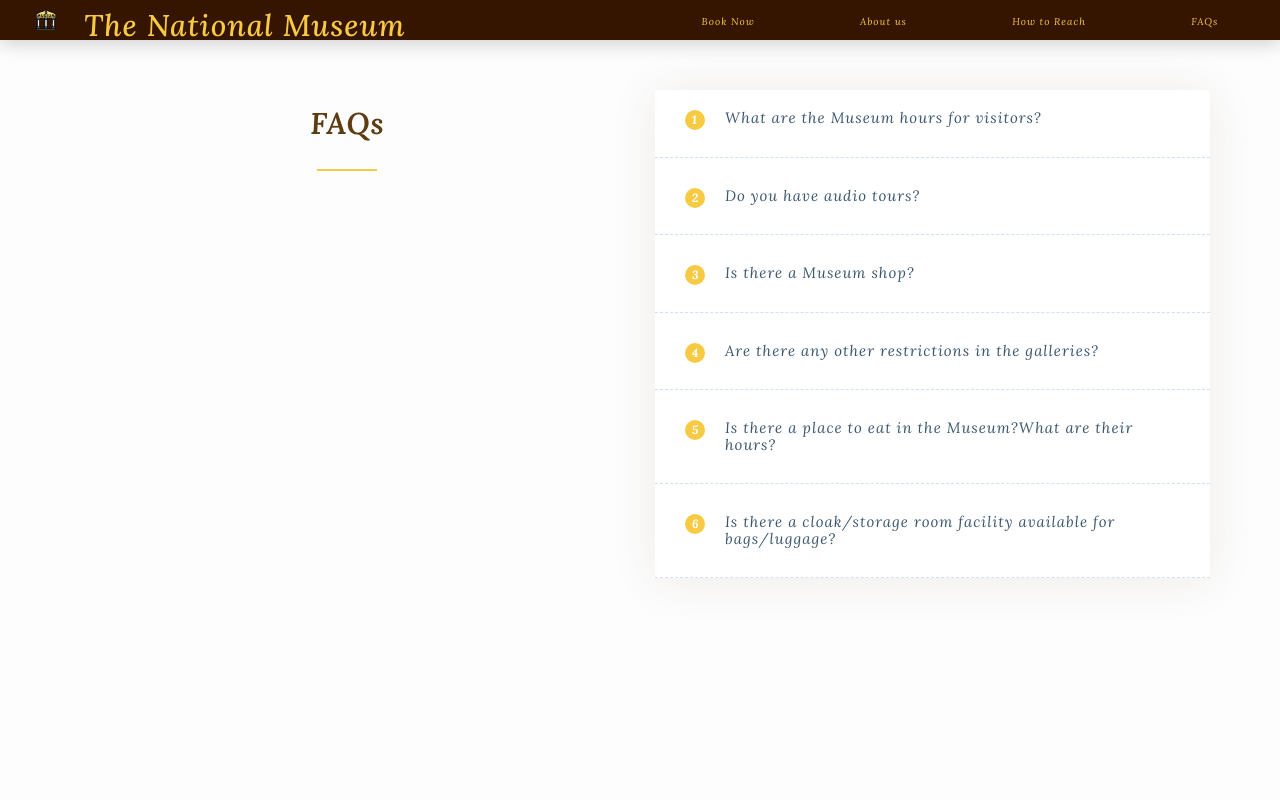
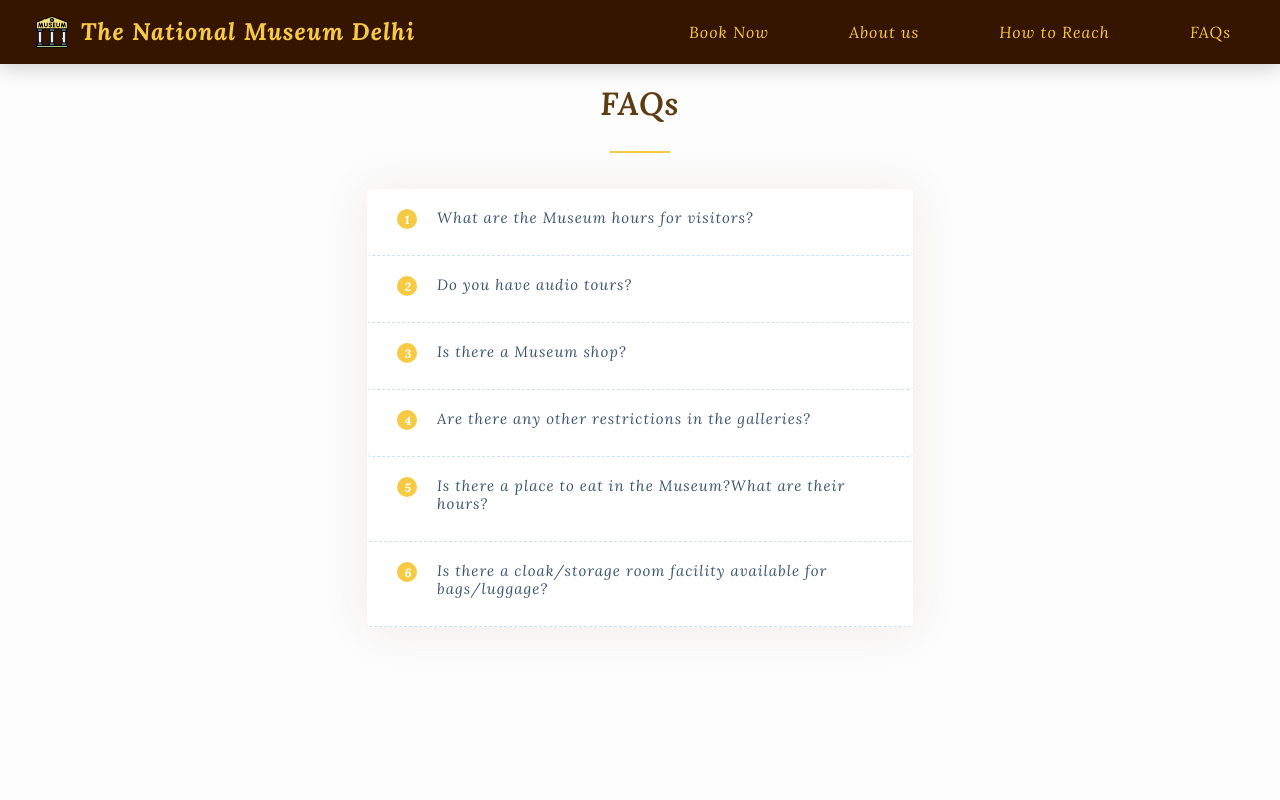
Before and after one commit to BuddyLongLegs/SwiftPass, a website built with Parcel: page SP-Frontend/user/faq.html in a window 1280 px wide. Shown: the top 800 px of the page. Built offline with nearby package versions, Linux system fonts and the light colour scheme.

Commit message:
All FrontEnd Bugs resolved ig

```diff
--- a/SP-Frontend/user/faq.css
+++ b/SP-Frontend/user/faq.css
@@ -28,7 +28,7 @@
 
 .faq {
   background: #FFFFFF;
-  /* box-shadow: 0 2px 48px 0 rgba(0, 0, 0, 0.06); */
+
   box-shadow: 0 2px 48px 0 rgb(92, 60, 16, 0.09);
   border-radius: 4px;
 }
--- a/SP-Frontend/user/faq.html
+++ b/SP-Frontend/user/faq.html
@@ -6,10 +6,9 @@
     <meta http-equiv="X-UA-Compatible" content="IE=edge">
     <meta name="viewport" content="width=device-width, initial-scale=1.0">
     <title>FAQs</title>
-    <link rel="stylesheet" href="faq.css" />
-    <link rel="stylesheet" href="https://maxcdn.bootstrapcdn.com/bootstrap/3.4.1/css/bootstrap.min.css">
-  <script src="https://ajax.googleapis.com/ajax/libs/jquery/3.6.0/jquery.min.js"></script>
-  <script src="https://maxcdn.bootstrapcdn.com/bootstrap/3.4.1/js/bootstrap.min.js"></script>
+    <link href="https://cdn.jsdelivr.net/npm/bootstrap@5.1.3/dist/css/bootstrap.min.css" rel="stylesheet" integrity="sha384-1BmE4kWBq78iYhFldvKuhfTAU6auU8tT94WrHftjDbrCEXSU1oBoqyl2QvZ6jIW3" crossorigin="anonymous">
+    <script src="https://ajax.googleapis.com/ajax/libs/jquery/3.6.0/jquery.min.js"></script>
+    <script src="https://cdn.jsdelivr.net/npm/bootstrap@4.6.1/dist/js/bootstrap.min.js" integrity="sha384-VHvPCCyXqtD5DqJeNxl2dtTyhF78xXNXdkwX1CZeRusQfRKp+tA7hAShOK/B/fQ2" crossorigin="anonymous"></script>
 
   <link rel="preconnect" href="https://fonts.googleapis.com">
   <link rel="preconnect" href="https://fonts.gstatic.com" crossorigin>
@@ -21,10 +20,15 @@
   <script src="https://kit.fontawesome.com/a076d05399.js"></script>
 
 <link rel="stylesheet" href="nav.css">
+
 <link rel="stylesheet" href="footer.css">
+<link rel="stylesheet" href="faq.css">
+
+
 </head>
 
 <body>
+
     <nav>
         <div class="title">
             <div class="logo">
@@ -33,7 +37,7 @@
               </a>
             </div>
             <a href="main.html">
-                <h2>The National Museum</h2>
+                <h2 id="museumname">The National Museum Delhi</h2>
             </a>
             </div>
         <div class="hamburger">
@@ -49,10 +53,10 @@
             <li><a href="faq.html">FAQs</a></li>
         </ul>
     </nav>
+
     <section class="faq-section">
         <div class="container">
           <div class="row">
-                            <!-- ***** FAQ Start ***** -->
                             <div class="col-md-6 offset-md-3">
 
                                 <div class="faq-title text-center pb-3">
@@ -64,7 +68,7 @@
                                     <div class="card">
                                         <div class="card-header" id="faqHeading-1">
                                             <div class="mb-0">
-                                                <h5 class="faq-title" data-toggle="collapse" data-target="#faqCollapse-1" data-aria-expanded="true" data-aria-controls="faqCollapse-1">
+                                                <h5 class="faq-title" data-toggle="collapse" data-target="#faqCollapse-1" data-aria-expanded="false" data-aria-controls="faqCollapse-1">
                                                     <span class="badge">1</span>What are the Museum hours for visitors?
                                                 </h5>
                                             </div>
@@ -145,20 +149,6 @@
                                             </div>
                                         </div>
                                     </div>
-                                    <!-- <div class="card">
-                                        <div class="card-header" id="faqHeading-7">
-                                            <div class="mb-0">
-                                                <h5 class="faq-title" data-toggle="collapse" data-target="#faqCollapse-7" data-aria-expanded="false" data-aria-controls="faqCollapse-7">
-                                                    <span class="badge">7</span> Why do we use it?
-                                                </h5>
-                                            </div>
-                                        </div>
-                                        <div id="faqCollapse-7" class="collapse" aria-labelledby="faqHeading-7" data-parent="#accordion">
-                                            <div class="card-body">
-                                                <p>Many desktop publishing packages and web page editors now use Lorem Ipsum as their default model text, and a search for 'lorem ipsum' will uncover many web sites still in their infancy. Various versions have evolved over the years, sometimes by accident, sometimes on purpose (injected humour and the like).</p>
-                                            </div>
-                                        </div>
-                                    </div> -->
                                 </div>
                             </div>
                           </div>
@@ -204,4 +194,5 @@
                             </div>
                           </div>
 </body>
+
 </html>
--- a/SP-Frontend/user/nav.css
+++ b/SP-Frontend/user/nav.css
@@ -10,6 +10,14 @@ body{
     font-family: sans-serif;
     overflow-x: hidden;
 }
+
+#museumname{
+    font-size: 3vh;
+    padding: 0px;
+    margin-bottom: 0px;
+    font-weight: 700;
+}
+
 nav{
     height: 4rem;
     width: 100vw;
```
Also changed, not shown: SP-Frontend/user/HowToReach.html (+1 -1 lines), SP-Frontend/user/aboutus.html (+1 -1 lines), SP-Frontend/user/form.html (+1 -1 lines), SP-Frontend/user/main.html (+1 -1 lines).
